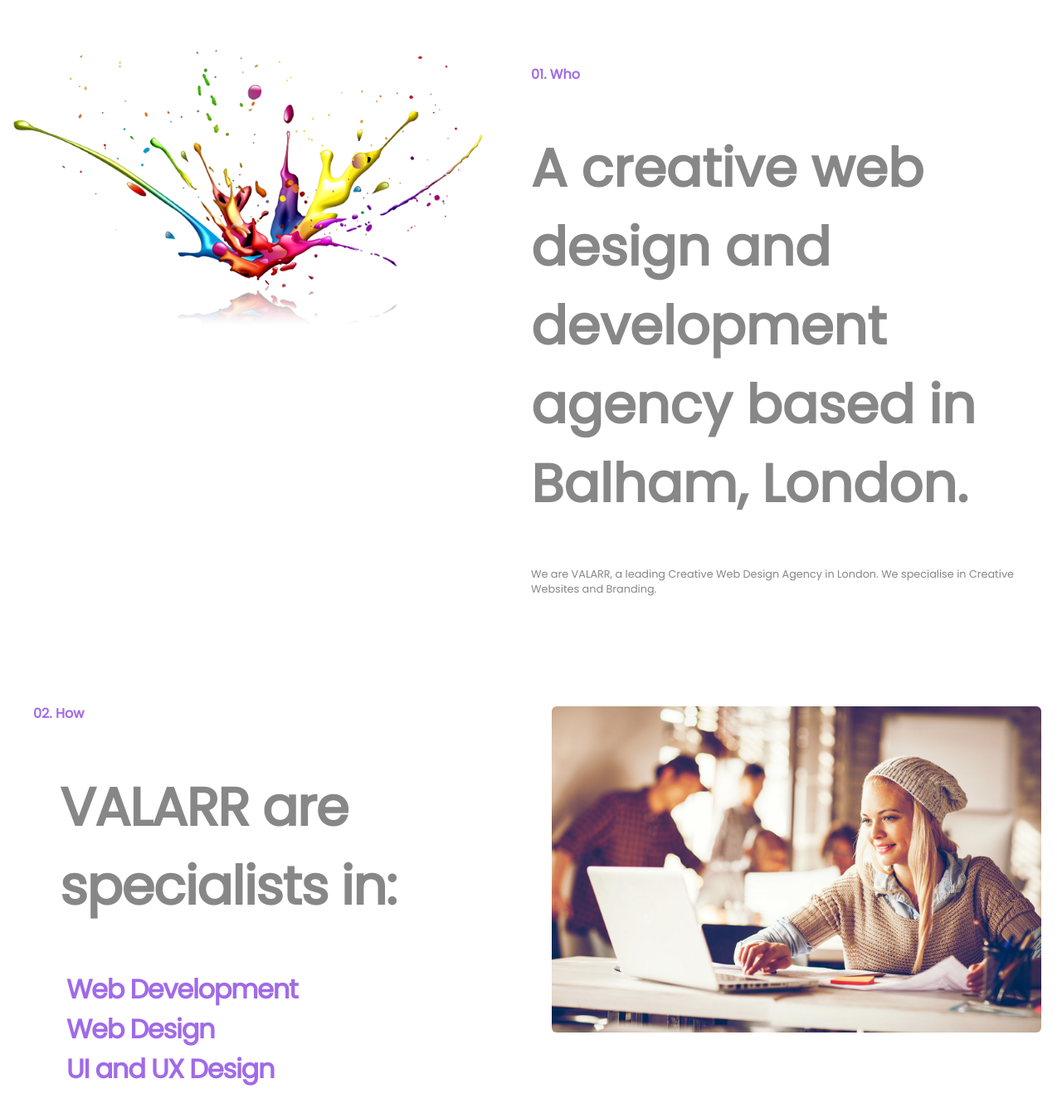
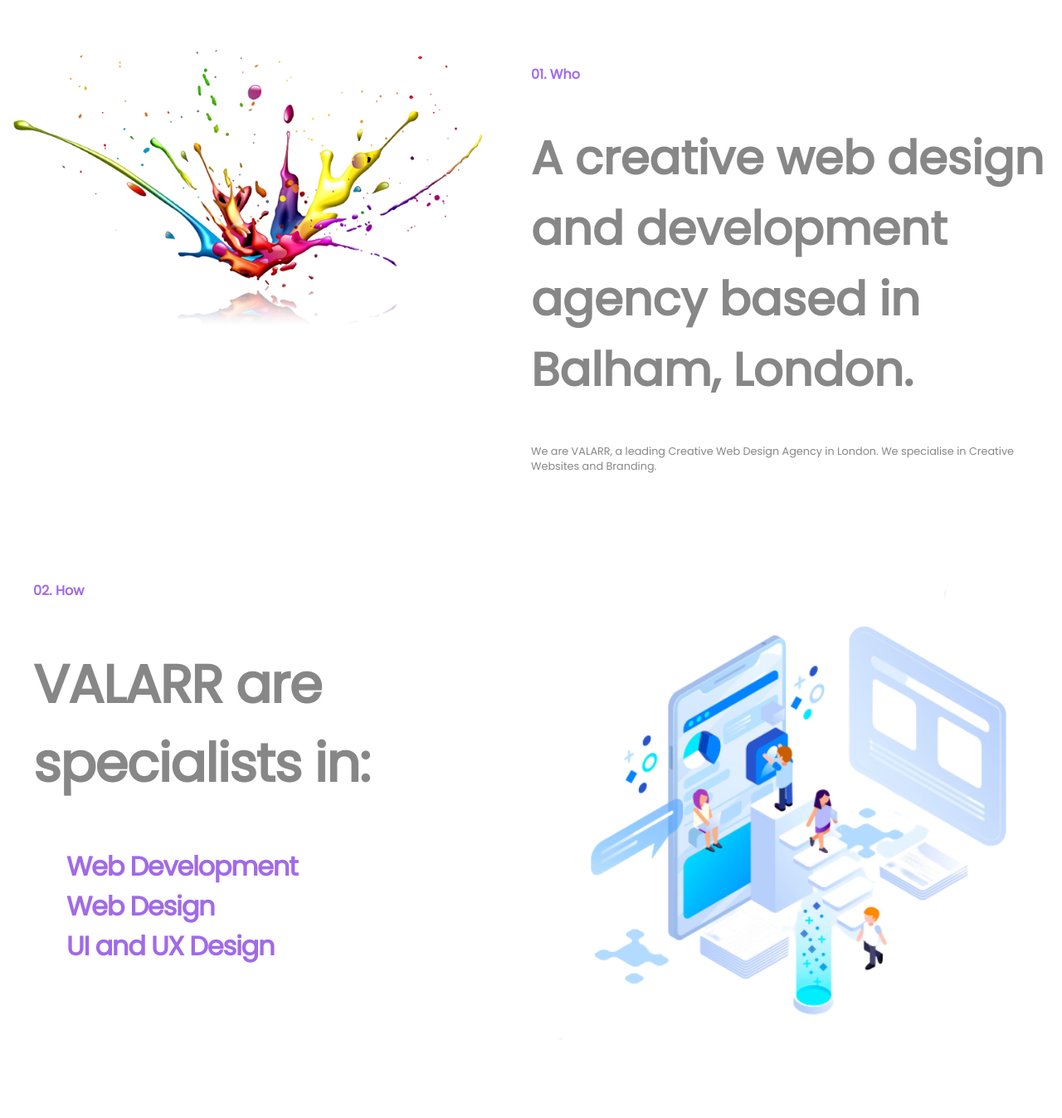
Before and after one commit to Viki-Robles/valarr, a React (Create React App) app: page / in a window 1280 px wide. Shown: the part 823-2170 px from the top of the page at 83% size. Built offline with nearby package versions, Linux system fonts and the light colour scheme.

Commit message:
adding new styles to the website

```diff
--- a/src/NavBar/NavBar.css
+++ b/src/NavBar/NavBar.css
@@ -1,5 +1,5 @@
 .myNav {
-    height: 8vh;
+    height: 10vh;
     width: 100vw;
     background: white;
     display: flex;
--- a/src/SectionOne/SectionOne.css
+++ b/src/SectionOne/SectionOne.css
@@ -34,7 +34,7 @@
 }
 
 video {
-    height: 100%;
+    height: 150%;
 }
 @media(min-width: 600px) {
     .sectionOne {
@@ -65,4 +65,6 @@
     /* h2.logo.two {
         margin-top: -20%;
     } */
+
+
 }
--- a/src/SectionThree/SectionThree.css
+++ b/src/SectionThree/SectionThree.css
@@ -9,7 +9,6 @@
     color: rgb(135, 135, 135);
     font-size: 1.5rem;
     letter-spacing: -0.075rem;
-    margin-left: 2rem;
 }
 
 .sectionThree-titleOne {
@@ -36,6 +35,14 @@
     margin: 15px;
 }
 
+li {
+    cursor: pointer;
+}
+
+li:hover {
+    text-decoration: line-through rgb(135, 135, 135);
+}
+
 @media(min-width: 600px) {
     .sectionThree-itemA {
         margin-left: 20px;
--- a/src/SectionThree/SectionThree.js
+++ b/src/SectionThree/SectionThree.js
@@ -1,6 +1,6 @@
 import React from 'react';
 import './SectionThree.css';
-import mypicture from '../SectionThree/images/mypicture.png';
+import mobile from '../SectionThree/images/mobile.png';
 
 
 export default function SectionThree() {
@@ -16,7 +16,7 @@
                 </ul>
             </div>
             <div className="sectionThree-itemB">
-                <img src={mypicture} alt=""/>
+                <img src={mobile} alt=""/>
             </div>
         </div>
     )
--- a/src/SectionTwo/SectionTwo.css
+++ b/src/SectionTwo/SectionTwo.css
@@ -32,7 +32,7 @@
 
 
 .sectionTwo-titleTwo {
-    font-size: 4rem;
+    font-size: 3.5rem;
 }
 
 .sectionTwo-itemA {
```
Also changed, not shown: src/SectionThree/images/mobile.png (added).
